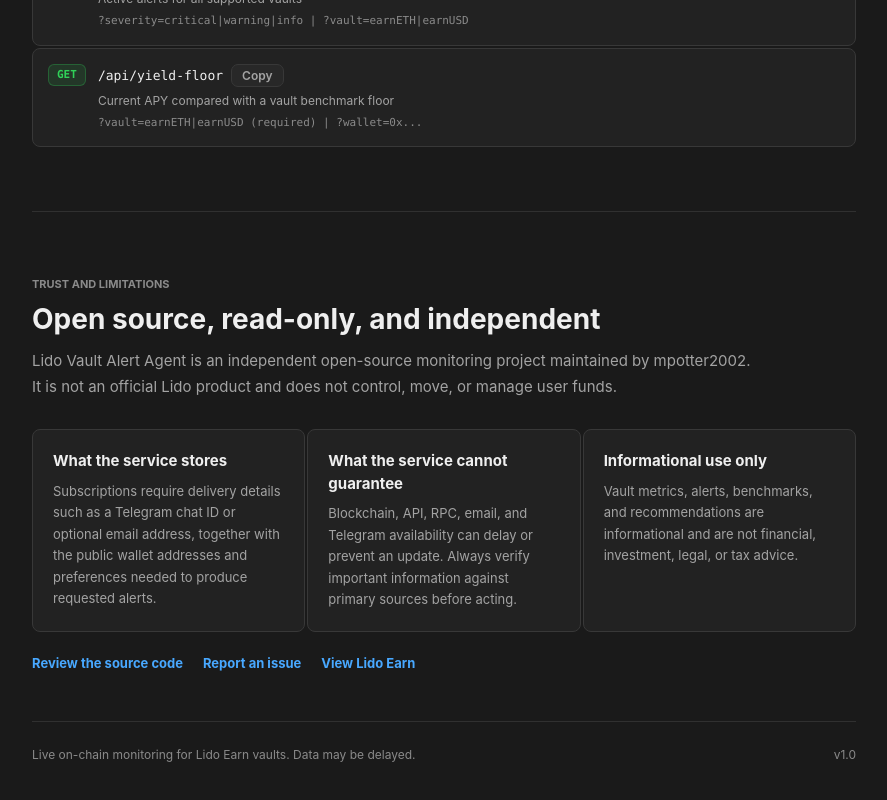
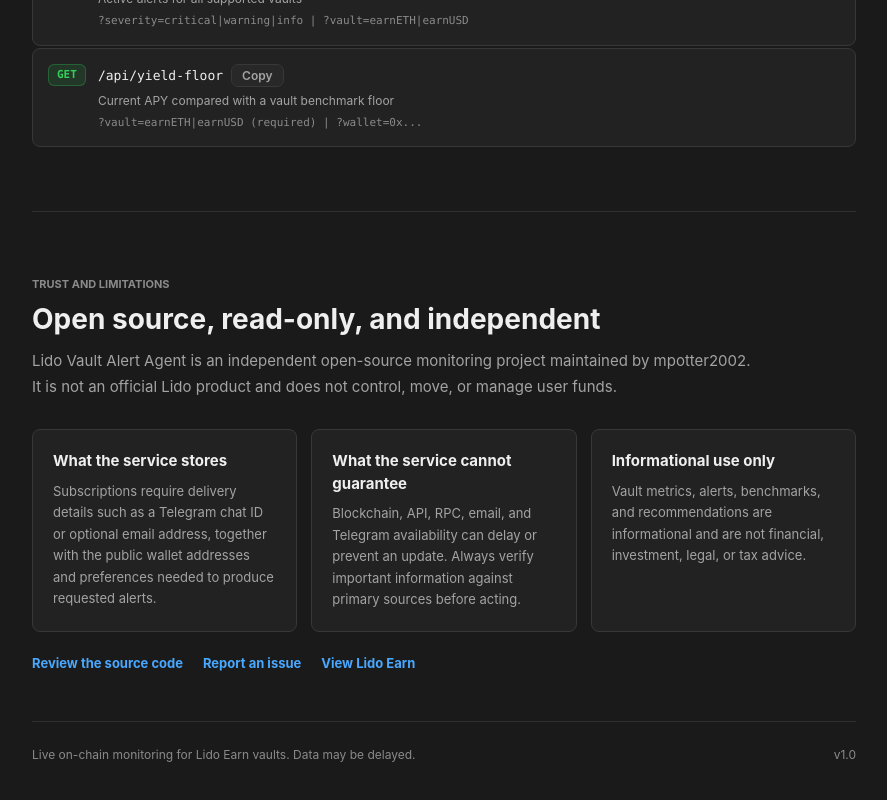
Before and after one commit to mpotter2002/Lido-Vault-Alert-Agent, a Next.js app: page / in a window 1280 px wide. Shown: the part 4445-5245 px from the top of the page, without its empty margins (196-1083 px from the left). Built offline with nearby package versions, Linux system fonts and the light colour scheme.

Commit message:
Add spacing to trust and limitations cards

```diff
--- a/app/globals.css
+++ b/app/globals.css
@@ -474,7 +474,7 @@
 }
 
 .trust-section { padding-bottom: 48px; }
-.trust-grid { grid-template-columns: repeat(3, minmax(0, 1fr)); }
+.trust-grid { grid-template-columns: repeat(3, minmax(0, 1fr)); gap: 14px; }
 
 .trust-grid > div {
   min-height: 190px;
```
